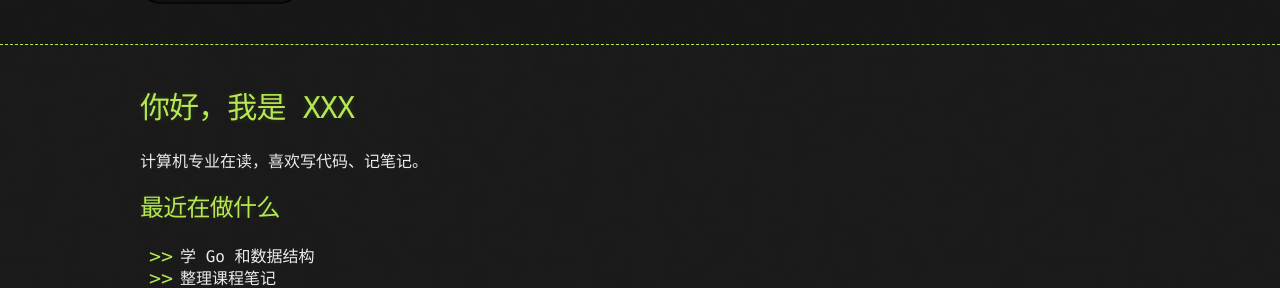
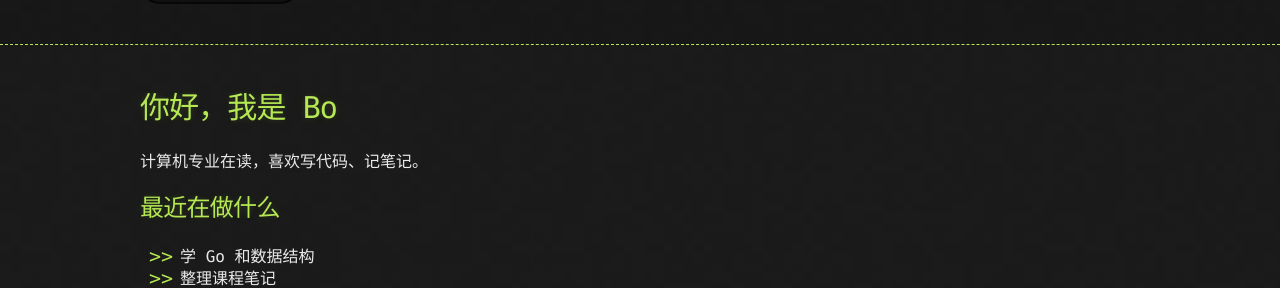
Before and after one commit to CENSORED6/CENSORED6.github.io, a Jekyll site: the page built from index.md, in a window 1280 px wide. Shown: the part 148-436 px from the top of the page. Built offline with Jekyll 4.4.1, drawn with Linux system fonts in a browser that asks for light colours; our own code applies the rules of GitHub Pages for plain Markdown files.

Commit message:
Update name from 'XXX' to 'Bo' in index.md

```diff
--- a/index.md
+++ b/index.md
@@ -2,7 +2,7 @@
 layout: default
 ---
 
-# 你好，我是 XXX
+# 你好，我是 Bo
 
 计算机专业在读，喜欢写代码、记笔记。
 
```
